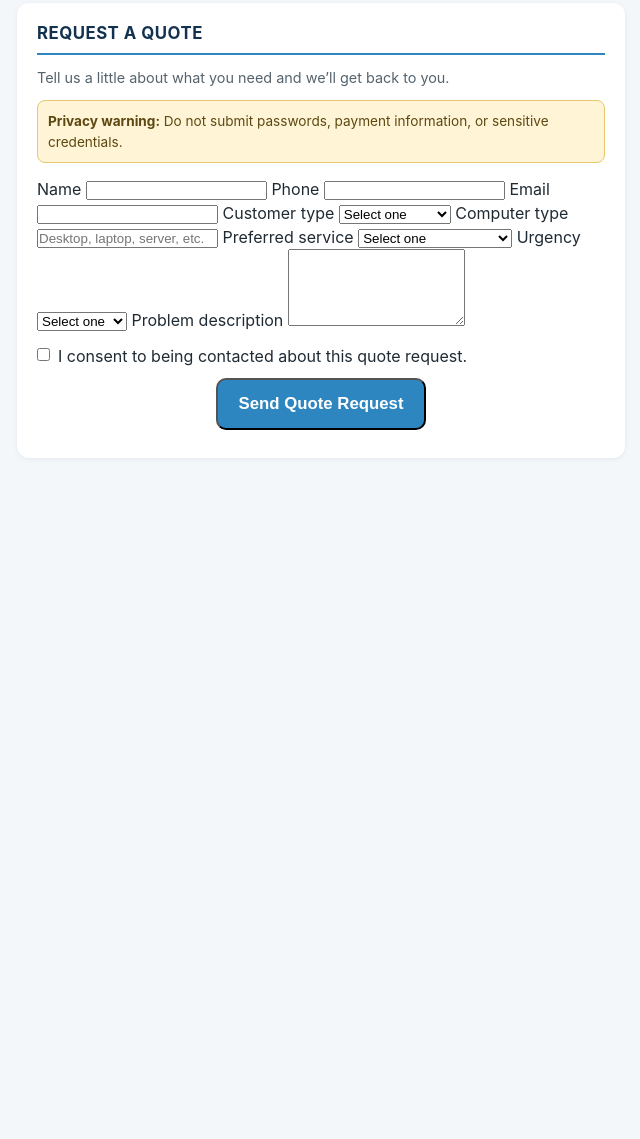
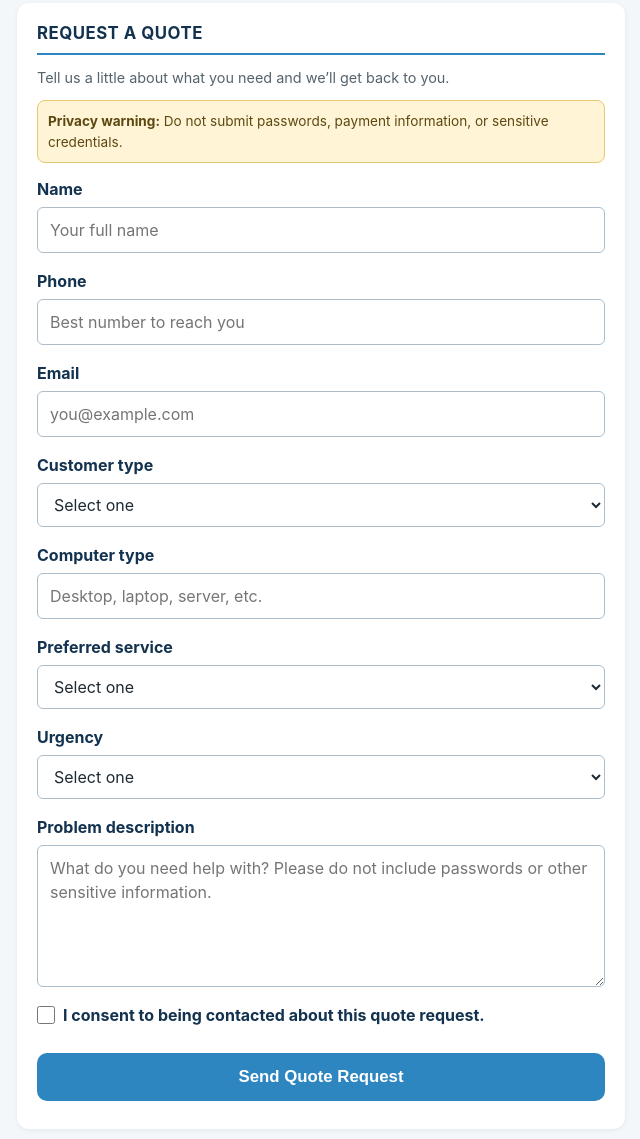
Before and after one commit to NerdSurgeryIT/NerdSurgeryIT.github.io, a plain HTML site: page index.html in a window 1280 px wide. Shown: the part 3793-4932 px from the top of the page, without its empty margins (319-959 px from the left). Before the commit the page ends 4347 px from the top, so only its background shows below. Drawn offline with Linux system fonts and the light colour scheme.

Commit message:
Improve quote form layout and clarity

```diff
--- a/index.html
+++ b/index.html
@@ -97,6 +97,31 @@
         padding: 10px 0;
     }
     footer a { color: #fff; text-decoration: none; font-weight: 700; padding: 8px 16px; }
+    .quote-form { display: flex; flex-direction: column; gap: 16px; }
+    .quote-field { display: flex; flex-direction: column; gap: 6px; }
+    .quote-field label, .quote-consent label { font-weight: 700; color: #12324f; }
+    .quote-field input, .quote-field select, .quote-field textarea {
+        width: 100%;
+        min-height: 44px;
+        padding: 10px 12px;
+        border: 1px solid #aebdca;
+        border-radius: 6px;
+        background: #fff;
+        color: #1f2a33;
+        font: inherit;
+    }
+    .quote-field textarea { min-height: 130px; resize: vertical; }
+    .quote-field input:focus, .quote-field select:focus, .quote-field textarea:focus {
+        outline: 3px solid rgba(46,134,193,0.25);
+        border-color: #2e86c1;
+    }
+    .quote-consent { display: flex; align-items: flex-start; gap: 8px; }
+    .quote-consent input { width: 18px; height: 18px; flex: 0 0 auto; margin-top: 3px; }
+    .quote-form .btn { width: 100%; max-width: none; border: 0; cursor: pointer; }
+    @media (max-width: 480px) {
+        section#quote-request { padding: 16px; }
+        .quote-form { gap: 14px; }
+    }
 </style>
 </head>
 <body>
@@ -312,24 +337,62 @@
         <h2>Request a Quote</h2>
         <p style="font-size:0.9rem;color:#55636d;margin-bottom:12px;">Tell us a little about what you need and we’ll get back to you.</p>
         <p style="background:#fff4d6;border:1px solid #e6c86e;border-radius:8px;padding:10px;font-size:0.85rem;color:#5c4810;margin-bottom:14px;"><b>Privacy warning:</b> Do not submit passwords, payment information, or sensitive credentials.</p>
-               <form action="https://formspree.io/f/xqpakkba" method="POST">
+        <form class="quote-form" action="https://formspree.io/f/xqpakkba" method="POST">
+            <div class="quote-field">
                 <label for="name">Name</label>
-                           <input id="name" name="name" type="text" required>
+                <input id="name" name="name" type="text" placeholder="Your full name" autocomplete="name" required>
+            </div>
+            <div class="quote-field">
                 <label for="phone">Phone</label>
-                           <input id="phone" name="phone" type="tel" required>
+                <input id="phone" name="phone" type="tel" placeholder="Best number to reach you" autocomplete="tel" required>
+            </div>
+            <div class="quote-field">
                 <label for="email">Email</label>
-                           <input id="email" name="email" type="email" required>
+                <input id="email" name="email" type="email" placeholder="you@example.com" autocomplete="email" required>
+            </div>
+            <div class="quote-field">
                 <label for="customer-type">Customer type</label>
-                           <select id="customer-type" name="customer_type" required><option value="">Select one</option><option>Home user</option><option>Small business</option><option>Other</option></select>
+                <select id="customer-type" name="customer_type" required>
+                    <option value="">Select one</option>
+                    <option>Home user</option>
+                    <option>Small business</option>
+                    <option>Other</option>
+                </select>
+            </div>
+            <div class="quote-field">
                 <label for="computer-type">Computer type</label>
                 <input id="computer-type" name="computer_type" type="text" placeholder="Desktop, laptop, server, etc." required>
+            </div>
+            <div class="quote-field">
                 <label for="service">Preferred service</label>
-                           <select id="service" name="preferred_service" required><option value="">Select one</option><option>Remote support</option><option>On-site service</option><option>Repair or diagnostics</option><option>Hardware upgrade</option><option>Server or storage help</option><option>Not sure</option></select>
+                <select id="service" name="preferred_service" required>
+                    <option value="">Select one</option>
+                    <option>Remote support</option>
+                    <option>On-site service</option>
+                    <option>Repair or diagnostics</option>
+                    <option>Hardware upgrade</option>
+                    <option>Server or storage help</option>
+                    <option>Not sure</option>
+                </select>
+            </div>
+            <div class="quote-field">
                 <label for="urgency">Urgency</label>
-                           <select id="urgency" name="urgency" required><option value="">Select one</option><option>Routine</option><option>This week</option><option>Urgent</option><option>Emergency</option></select>
+                <select id="urgency" name="urgency" required>
+                    <option value="">Select one</option>
+                    <option>Routine</option>
+                    <option>This week</option>
+                    <option>Urgent</option>
+                    <option>Emergency</option>
+                </select>
+            </div>
+            <div class="quote-field">
                 <label for="problem">Problem description</label>
-                           <textarea id="problem" name="problem_description" rows="5" required></textarea>
-                           <label style="display:flex;gap:8px;align-items:flex-start;margin-top:12px;"><input type="checkbox" name="contact_consent" value="Yes" required style="width:auto;margin-top:4px;"> I consent to being contacted about this quote request.</label>
+                <textarea id="problem" name="problem_description" rows="5" placeholder="What do you need help with? Please do not include passwords or other sensitive information." required></textarea>
+            </div>
+            <div class="quote-consent">
+                <input id="contact-consent" type="checkbox" name="contact_consent" value="Yes" required>
+                <label for="contact-consent">I consent to being contacted about this quote request.</label>
+            </div>
             <button class="btn btn-call" type="submit">Send Quote Request</button>
         </form>
     </section>
```
Lines whose indentation alone changed are shown as unchanged.
